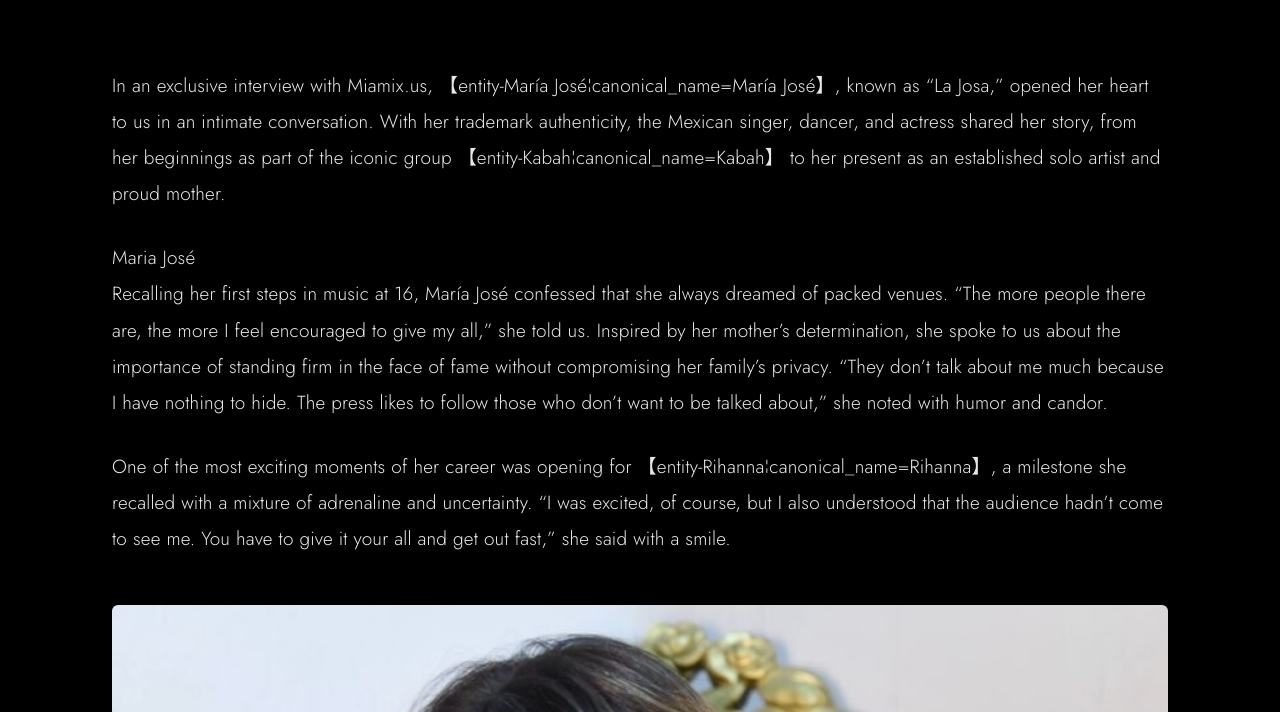
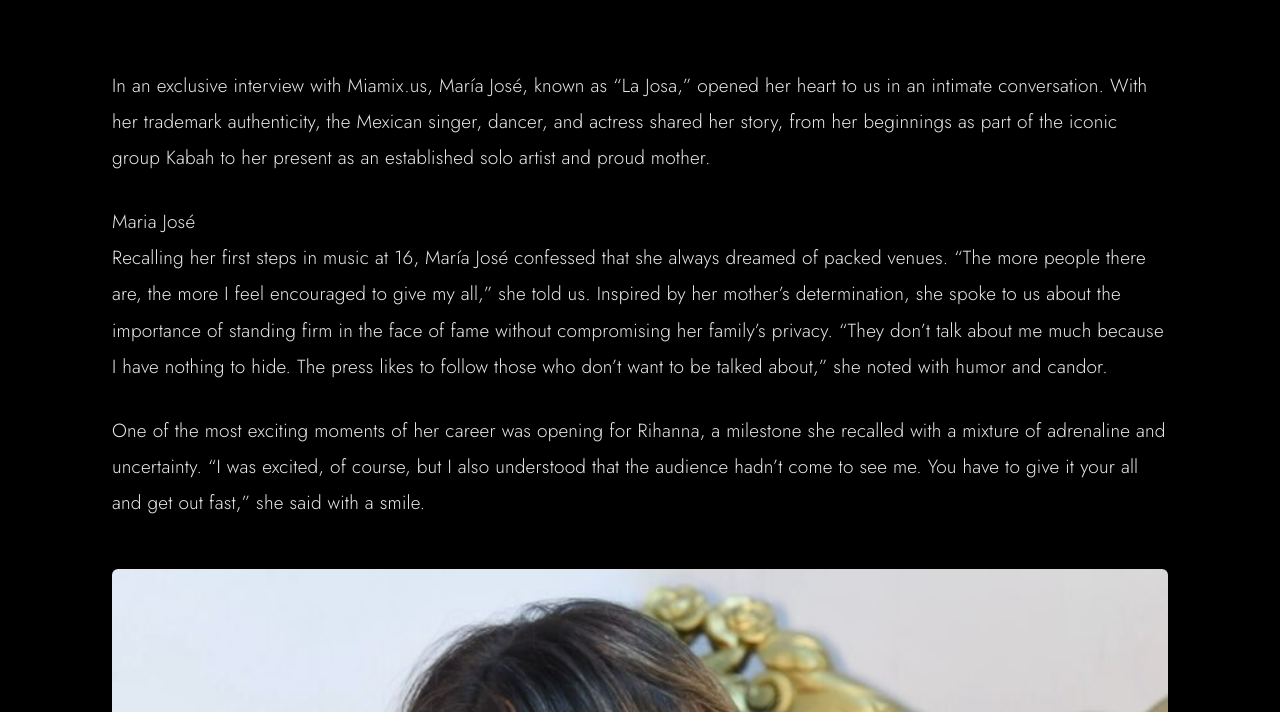
Before and after one commit to MIAMIX-io/MIAMIX.VIP-Site, a Jekyll site: the page built from _posts/Culture/2025-10-31-maria-jose.md, in a window 1280 px wide and 900 px high, scrolled down 716 px, cut to the strip 188-900 px from the top of the window. Built offline with Jekyll 4.4.1, drawn with Linux system fonts in a browser that asks for light colours; some of the changed text lies outside the part shown.

Commit message:
Update 2025-10-31-maria-jose.md

```diff
--- a/_posts/Culture/2025-10-31-maria-jose.md
+++ b/_posts/Culture/2025-10-31-maria-jose.md
@@ -1,7 +1,7 @@
 ---
-title: "【entity-María José¦canonical_name=María José】"
+title: "María José"
 page_title: "The Voice That Never Stops"
-description: "The Voice That Never Stops In an exclusive interview with MIAMIX, 【entity-María José¦canonical_name=María José】, known as \" La Josa ,\" opened her heart to us in an intimate conversation. With her trademark authenticity, the Mexican singer, dancer, and actress shared her story, from her beginnings as part of the iconic group 【entity-Kabah¦canonical_name=Kabah】 to her present as an established solo artist and proud mother. Recalling her first steps in music at 16, 【entity-María José¦canonical_name=María José】 confessed that she always dreamed of packed venues. “The more people there are, the more I feel encouraged to give my all,” she told us. Inspired by her mother's determination, she spoke to us about the importance of standing firm in the face of fame without compromising her family's privacy. “They don't talk about me much because I have nothing to hide. The press likes to follow those who don't want to be talked about,” she noted with humor and candor. One of the most exciting moments of her career was opening for 【entity-Rihanna¦canonical_name=Rihanna】, a milestone she recalled with a mixture of adrenaline and uncertainty. “I was excited, of course, but I also understood that the audience hadn't come to see me. You have to give it your all and get out fast,” she said with a smile."
+description: "The Voice That Never Stops In an exclusive interview with MIAMIX, María José, known as \"La Josa,\" opened her heart to us in an intimate conversation. With her trademark authenticity, the Mexican singer, dancer, and actress shared her story, from her beginnings as part of the iconic group Kabah to her present as an established solo artist and proud mother. Recalling her first steps in music at 16, María José confessed that she always dreamed of packed venues. “The more people there are, the more I feel encouraged to give my all,” she told us. Inspired by her mother's determination, she spoke to us about the importance of standing firm in the face of fame without compromising her family's privacy. “They don't talk about me much because I have nothing to hide. The press likes to follow those who don't want to be talked about,” she noted with humor and candor. One of the most exciting moments of her career was opening for Rihanna, a milestone she recalled with a mixture of adrenaline and uncertainty. “I was excited, of course, but I also understood that the audience hadn't come to see me. You have to give it your all and get out fast,” she said with a smile."
 date: 2025-10-31
 cover_image: /images/culture/LAJOSA2-1024x684.jpg
 external_url: "https://www.miamix.io/culture-arts/maria-jose"
@@ -13,14 +13,14 @@ featured: false
 _thumbnail: /images/culture/LAJOSA2-1024x684.jpg
 ---
 
-In an exclusive interview with Miamix.us, 【entity-María José¦canonical_name=María José】, known as "La Josa," opened her heart to us in an intimate conversation. With her trademark authenticity, the Mexican singer, dancer, and actress shared her story, from her beginnings as part of the iconic group 【entity-Kabah¦canonical_name=Kabah】 to her present as an established solo artist and proud mother.
+In an exclusive interview with Miamix.us, María José, known as "La Josa," opened her heart to us in an intimate conversation. With her trademark authenticity, the Mexican singer, dancer, and actress shared her story, from her beginnings as part of the iconic group Kabah to her present as an established solo artist and proud mother.
 
 <!-- VIDEO: YouTube or Vimeo link, or file="/assets/video/clip.mp4" -->
 {% include video.html url="https://www.youtube.com/embed/d_wBOQYsRoU?feature=oembed" caption="Maria José" %}
 
 Recalling her first steps in music at 16, María José confessed that she always dreamed of packed venues. “The more people there are, the more I feel encouraged to give my all,” she told us. Inspired by her mother's determination, she spoke to us about the importance of standing firm in the face of fame without compromising her family's privacy. “They don't talk about me much because I have nothing to hide. The press likes to follow those who don't want to be talked about,” she noted with humor and candor.
 
-One of the most exciting moments of her career was opening for 【entity-Rihanna¦canonical_name=Rihanna】, a milestone she recalled with a mixture of adrenaline and uncertainty. “I was excited, of course, but I also understood that the audience hadn't come to see me. You have to give it your all and get out fast,” she said with a smile.
+One of the most exciting moments of her career was opening for Rihanna, a milestone she recalled with a mixture of adrenaline and uncertainty. “I was excited, of course, but I also understood that the audience hadn't come to see me. You have to give it your all and get out fast,” she said with a smile.
 
 <!-- SINGLE IMAGE -->
 ![María José](/images/culture/LAJOSA3D3-819x1024.jpg)
@@ -39,9 +39,9 @@ Regarding the pandemic, she was clear: “I learned a lot of things. If someone
 <!-- PULL QUOTE -->
 > “I learned a lot of things. If someone didn't learn anything from that time, they should go back. Human beings are like water; they have to flow.”
 
-With a bright future ahead, 【entity-María José¦canonical_name=María José】 is already preparing her next tour, which will take her to the West Coast of the United States and several Latin American countries in September. With the same passion that drove her since she was a child, she continues to demonstrate that, with or without a band, the stage always was and always will be her natural place.
+With a bright future ahead, María José is already preparing her next tour, which will take her to the West Coast of the United States and several Latin American countries in September. With the same passion that drove her since she was a child, she continues to demonstrate that, with or without a band, the stage always was and always will be her natural place.
 
 <!-- GALLERY: images are separated by | and cols can be 2, 3 or 4 -->
 {% include gallery.html folder="/images/culture" images="LAJOSA1D3-819x1024.jpg|LAJOSA5-1024x684.jpg|LAJOSA1-1024x684.jpg" cols=2 %}
 
-Thanks to the [Latiniconos agency](https://www.latiniconos.com/), we had access to this exclusive interview with 【entity-María José¦canonical_name=María José】. We also thank the [Artketing Studios](https://artketingstudios.com/) filming space for providing the perfect setting for this production.
+Thanks to the [Latiniconos agency](https://www.latiniconos.com/), we had access to this exclusive interview with María José. We also thank the [Artketing Studios](https://artketingstudios.com/) filming space for providing the perfect setting for this production.
```
